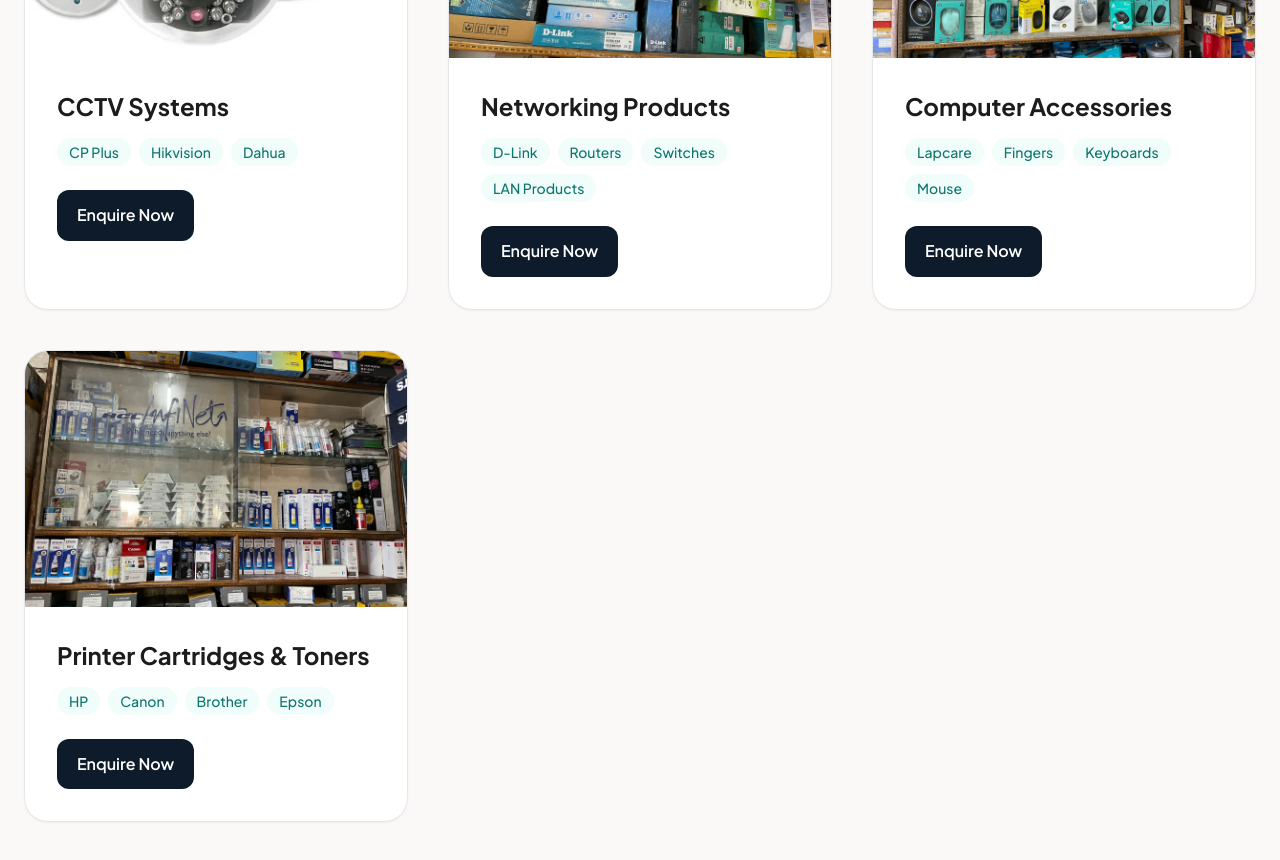
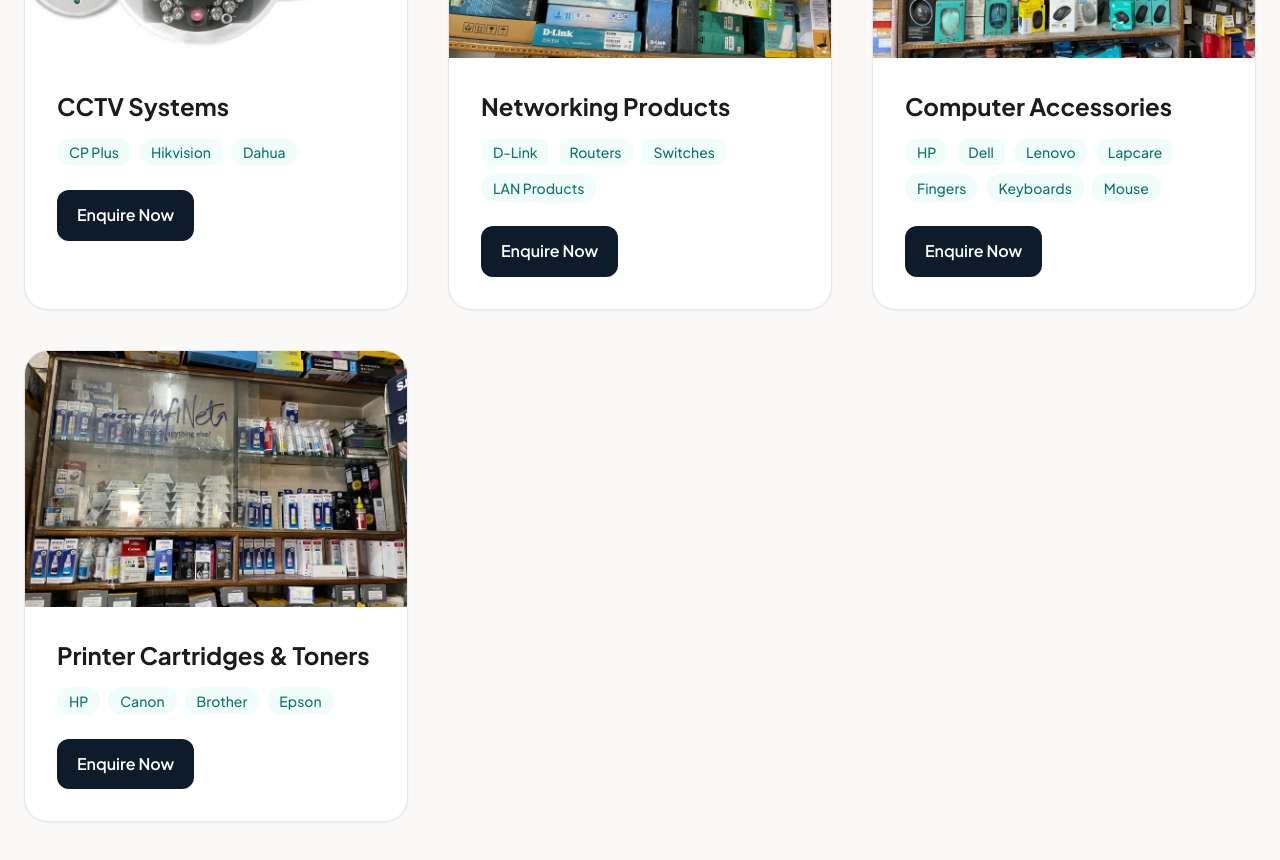
Before and after one commit to mkrishna09/Maheshwari-Computers, a Next.js app: page /products in a window 1280 px wide. Shown: the part 1220-2080 px from the top of the page. Built offline with nearby package versions, Linux system fonts and the light colour scheme.

Commit message:
added changes

```diff
--- a/app/products/page.tsx
+++ b/app/products/page.tsx
@@ -36,7 +36,7 @@ const categories = [
   {
     title: "Computer Accessories",
     image: "/products/accessories-1.jpeg",
-    brands: ["Lapcare", "Fingers", "Keyboards", "Mouse"],
+    brands: ["HP", "Dell", "Lenovo","Lapcare", "Fingers", "Keyboards", "Mouse"],
   },
   {
     title: "Printer Cartridges & Toners",
```
